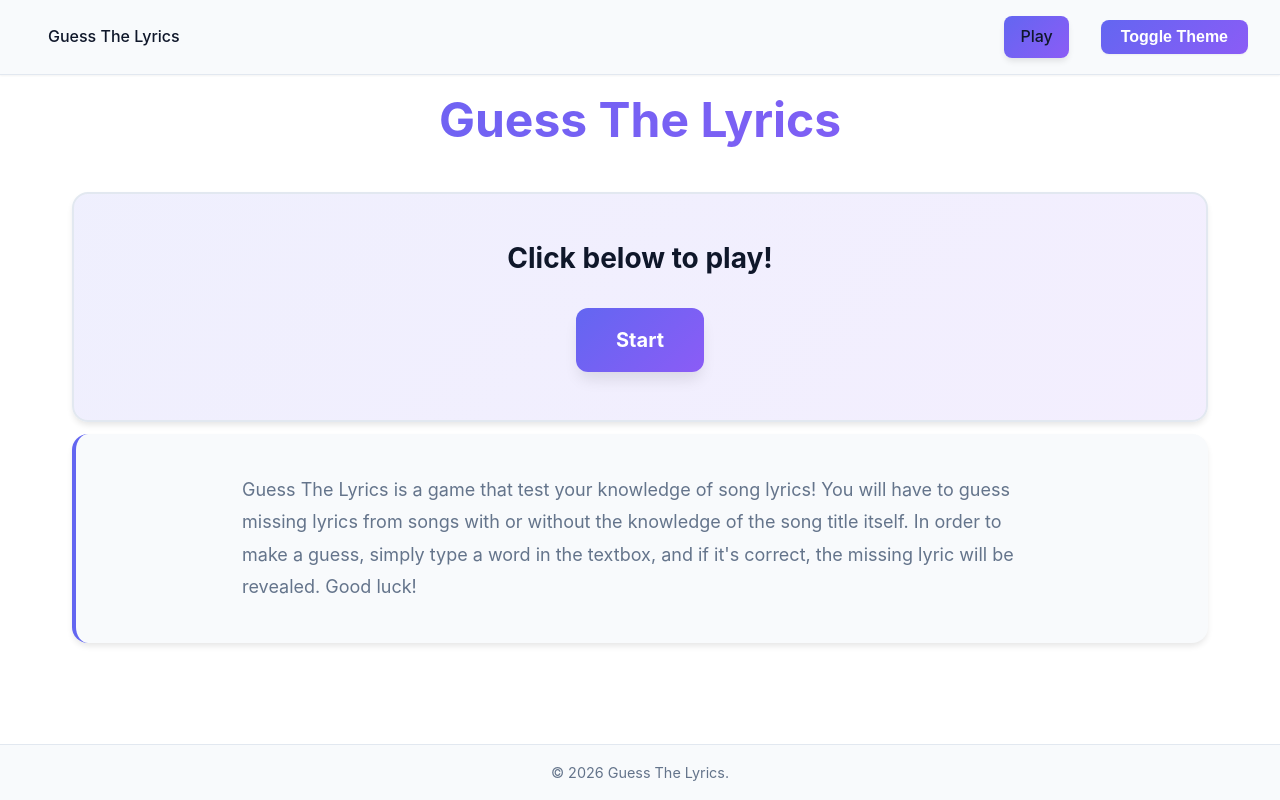
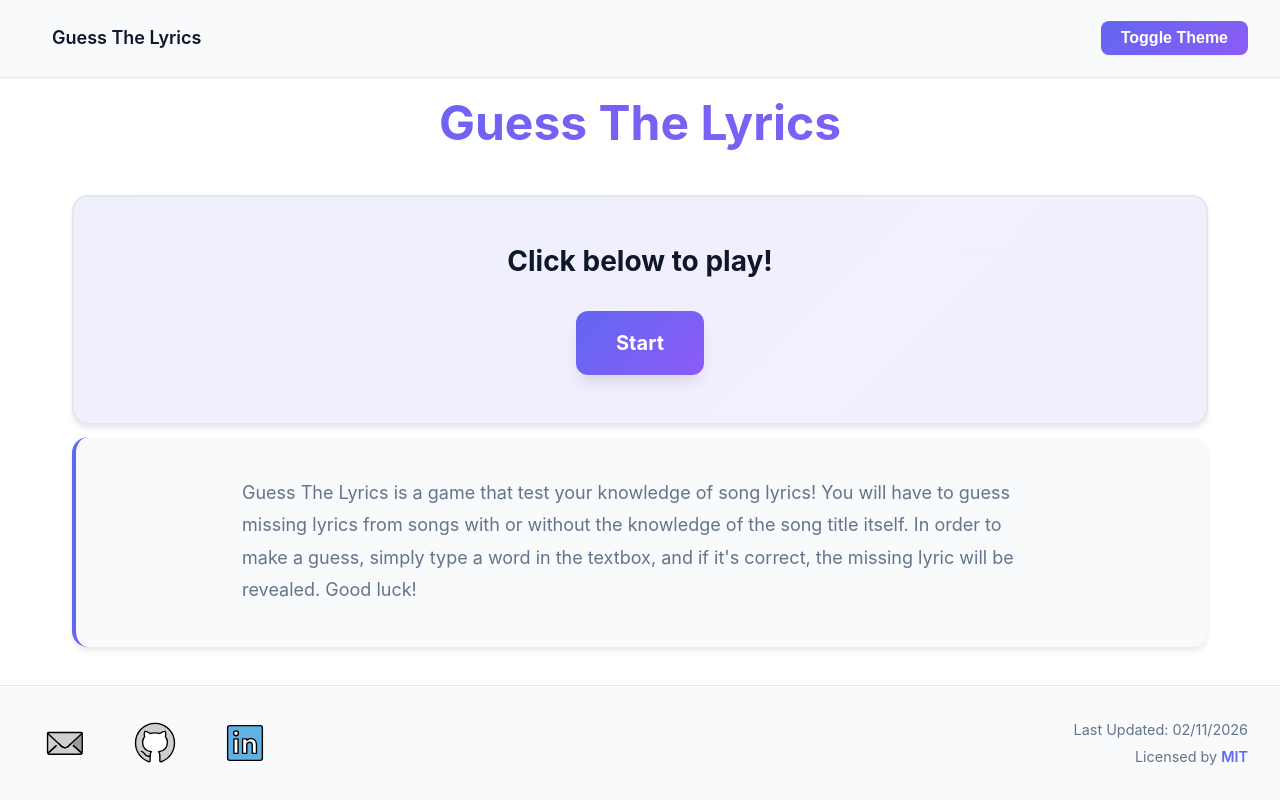
Before and after one commit to averym16/Guess_Lyrics_Game, a Flask app: page / in a window 1280 px wide. Run offline with Flask 3, Linux system fonts and the light colour scheme; tables that the repository leaves empty hold one stand-in row (values such as "Sample post").

Commit message:
Add footer images

```diff
--- a/server/static/components.js
+++ b/server/static/components.js
@@ -116,7 +116,6 @@ export function loadNavbar() {
     const navbar = document.getElementById('navbar');
     navbar.innerHTML = `
         <a href="/">Guess The Lyrics</a>
-        <a href="/guess">Play</a>
         <button id="themeToggle">Toggle Theme</button>
     `;
 
@@ -127,7 +126,19 @@ export function loadNavbar() {
 export function loadFooter() {
     const footer = document.querySelector('.footer');
     footer.innerHTML = `
-        <p>&copy; ${new Date().getFullYear()} Guess The Lyrics.</p>
+       <section id="contact_info">
+        <ul id="contact_list">
+            <li><a href="mailto:averymorrison26@gmail.com" target="_blank"><img src="../static/images/mail.svg"></a></li>
+            <li><a href="https://github.com/averym16" target="_blank"><img src="../static/images/github.svg"></a></li>
+            <li><a href="https://www.linkedin.com/in/avery-morrison-32154b156/" target="_blank"><img src="../static/images/linkedin.svg"></a></li>
+        </ul>
+        </section>
+        <section id="footer_misc">
+        <ul id="footer_misc_list">
+            <li>Last Updated: 02/11/2026</li>
+            <li>Licensed by <a href="https://github.com/averym16/Guess_Lyrics_Game/blob/main/LICENSE">MIT</a></li>
+        </ul>
+    </section>
     `;
 }
 
--- a/server/static/css/common.css
+++ b/server/static/css/common.css
@@ -99,25 +99,36 @@ p {
 }
 
 #navbar a {
-    color: var(--text-primary);
+    color: white;
     text-decoration: none;
-    font-weight: 500;
-    padding: 0.5rem 1rem;
+    font-weight: 600;
+    font-size: large;
+    padding: 0.5rem 1.25rem;
     border-radius: 0.5rem;
     transition: var(--transition);
+    box-shadow: var(--shadow-sm);
 }
 
 #navbar a:hover {
-    background-color: var(--surface-hover);
-    color: var(--primary-color);
+    transform: translateY(-2px);
+    box-shadow: var(--shadow-md);
+    opacity: 0.9;
 }
 
 #navbar a:first-child {
     margin-right: auto;
+    background: none;
+    color: var(--text-primary);
+    box-shadow: none;
+}
+
+#navbar a:first-child:hover {
+    background-color: var(--surface-hover);
+    color: var(--primary-color);
+    transform: none;
 }
 
 #themeToggle {
-    background: linear-gradient(135deg, var(--primary-color), var(--secondary-color));
     color: white;
     border: none;
     padding: 0.5rem 1.25rem;
@@ -149,7 +160,7 @@ header {
 }
 
 /* ==================== BUTTONS ==================== */
-button, .btn, a[href="/guess"], a[href*="Start"] {
+button, .btn, a[href*="Start"] {
     background: linear-gradient(135deg, var(--primary-color), var(--secondary-color));
     color: white;
     border: none;
@@ -277,15 +288,83 @@ section {
 .footer {
     background-color: var(--surface);
     border-top: 1px solid var(--border-color);
-    padding: 1rem 2rem;
-    text-align: center;
+    padding: 1.5rem 2rem;
     margin-top: auto;
+    display: flex;
+    justify-content: space-between;
+    align-items: center;
+    gap: 2rem;
 }
 
-.footer p {
+#contact_info,
+#footer_misc {
+    background: none;
+    padding: 0;
     margin: 0;
+    box-shadow: none;
+    border-radius: 0;
+}
+
+#contact_list,
+#footer_misc_list {
+    list-style: none;
+    padding: 0;
+    margin: 0;
+    display: flex;
+    align-items: center;
+    gap: 1.5rem;
+}
+
+#contact_list li {
+    display: flex;
+    align-items: center;
+}
+
+#contact_list a {
+    display: flex;
+    align-items: center;
+    border: none !important;
+    justify-content: center;
+    padding: 0.5rem;
+    transition: var(--transition);
+}
+
+#contact_list a:hover {
+    background-color: var(--primary-color);
+    transform: translateY(-2px);
+}
+
+#contact_list img {
+    width: 50px;
+    height: 50px;
+    transition: var(--transition);
+}
+
+#contact_list a:hover img {
+    transform: scale(1.1);
+}
+
+#footer_misc_list {
+    flex-direction: column;
+    align-items: flex-end;
+    gap: 0.25rem;
+}
+
+#footer_misc_list li {
     color: var(--text-secondary);
     font-size: 0.9rem;
+}
+
+#footer_misc_list a {
+    color: var(--primary-color);
+    text-decoration: none;
+    font-weight: 600;
+    transition: var(--transition);
+}
+
+#footer_misc_list a:hover {
+    color: var(--primary-hover);
+    text-decoration: underline;
 }
 
 /* POPUP INSTRUCTIONS */
@@ -409,6 +488,16 @@ section {
         left: 1rem;
         font-size: 1.1rem;
     }
+
+    .footer {
+        flex-direction: column;
+        gap: 1.5rem;
+        padding: 1.5rem 1rem;
+    }
+
+    #footer_misc_list {
+        align-items: center;
+    }
 }
 
 @media (max-width: 480px) {
@@ -443,4 +532,17 @@ section {
     select {
         font-size: 0.95rem;
     }
+
+    .footer {
+        padding: 1.25rem 1rem;
+    }
+
+    #contact_list {
+        gap: 1rem;
+    }
+
+    #footer_misc_list li {
+        font-size: 0.85rem;
+        text-align: center;
+    }
 }
--- a/server/static/game_logic.js
+++ b/server/static/game_logic.js
@@ -252,7 +252,7 @@ function resetGame() {
     document.getElementById('song').innerHTML =  '<option value="random">Random</option>';
     document.getElementById('gameinput').value = '';
     document.getElementById('lyrics-table').innerHTML='';
-    document.getElementById('header').innerText = 'Guess The Lyrics'
+    document.getElementById('header').innerText = 'Guess The Lyrics';
     loadArtists(artists);
     resetTimer();
 
```
Also changed, not shown: server/static/images/github.svg (added), server/static/images/linkedin.svg (added), server/static/images/mail.svg (added).
